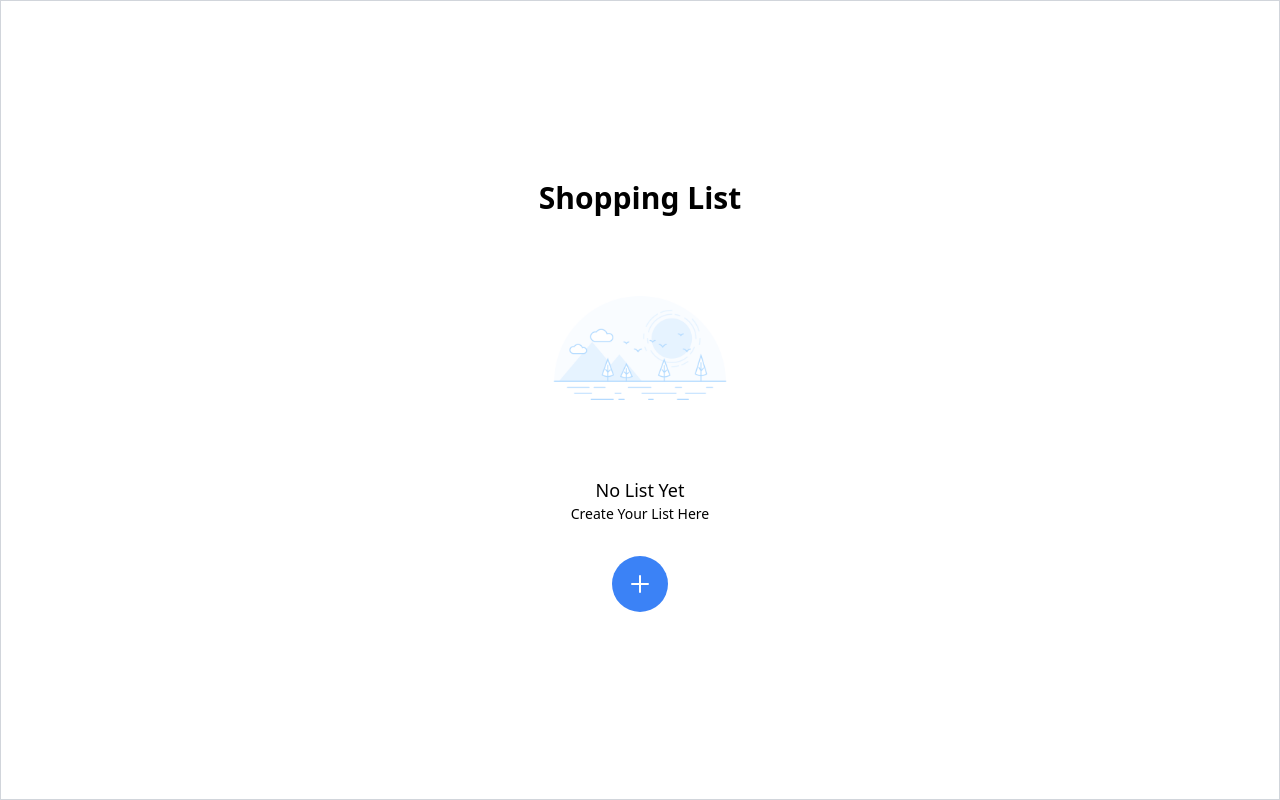
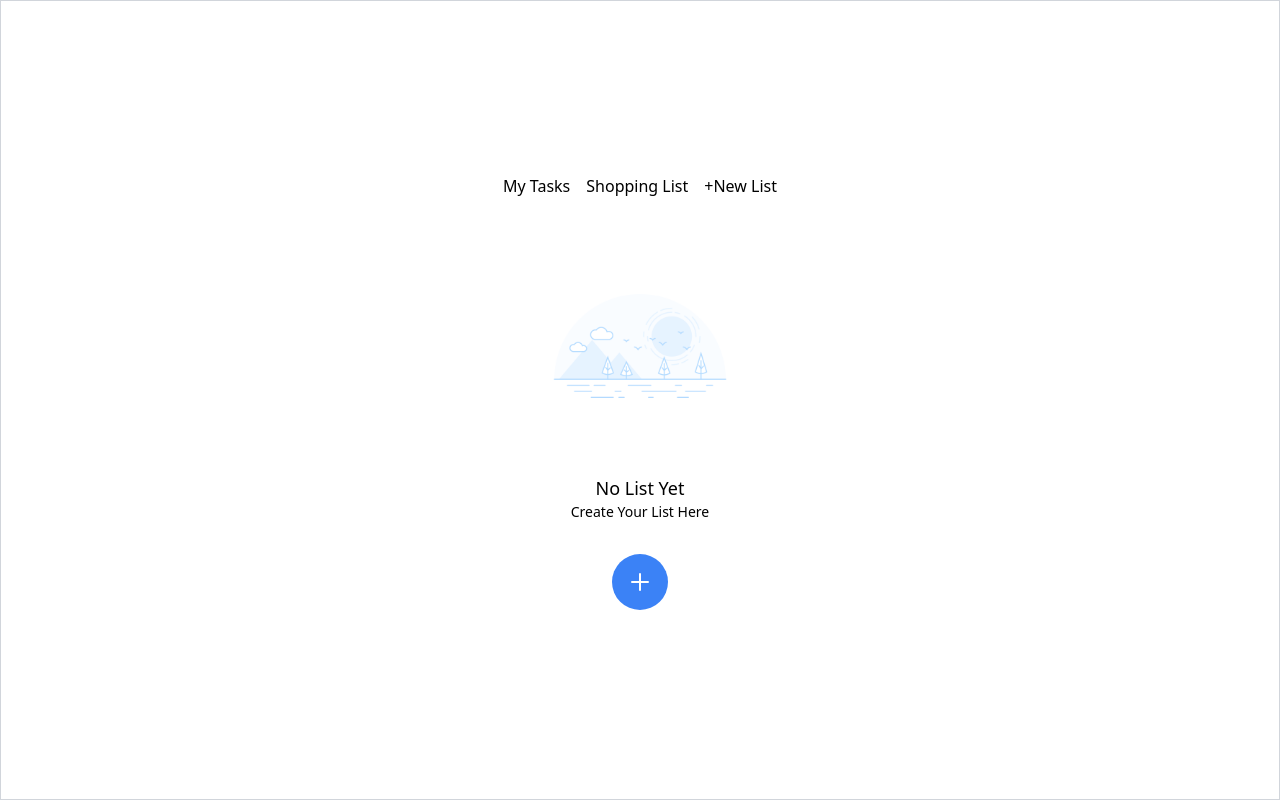
Before and after one commit to Farahalh/shoppinglistapp, a React (Create React App) app: page / in a window 1280 px wide. Built offline with nearby package versions, Linux system fonts and the light colour scheme.

Commit message:
Creating component for Header

```diff
--- /dev/null
+++ b/src/components/Header.tsx
@@ -0,0 +1,13 @@
+import React from "react";
+
+function Header() {
+  return (
+    <div className="text-black p-4 mb-6 flex justify-between">
+      <p className="mx-2">My Tasks</p>
+      <p className="mx-2">Shopping List</p>
+      <p className="mx-2">+New List</p>
+    </div>
+  );
+}
+
+export default Header;
--- a/src/components/WelcomeScreen.tsx
+++ b/src/components/WelcomeScreen.tsx
@@ -1,11 +1,12 @@
 import React from 'react';
 import EmptyStateImg from '../images/emptystate-stevengaan.png';
 import ItemPage from './ItemPage';
+import Header from './Header';
 
 function WelcomeScreen() {
     return (
       <div className="flex flex-col items-center justify-center min-h-screen text-center border border-gray-300 p-8">
-        <h1 className='text-3xl font-bold py-6'>Shopping List</h1>
+        <Header />
         <img className='w-40 md:w-56 lg:w-72 max-w-full h-auto mb-5' src={EmptyStateImg} alt='emptyState'/>
         <h4 className='text-lg'>No List Yet</h4>
         <p className='text-sm'>Create Your List Here</p>
```
